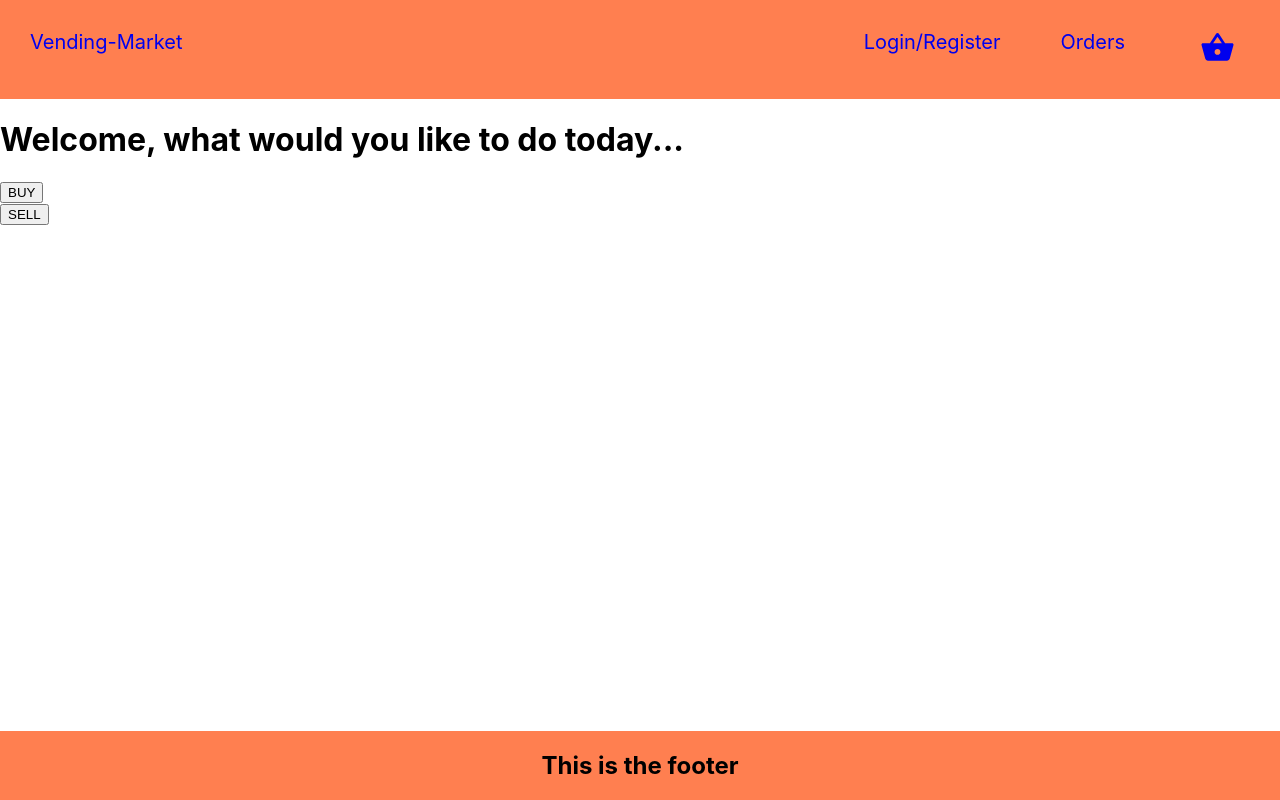
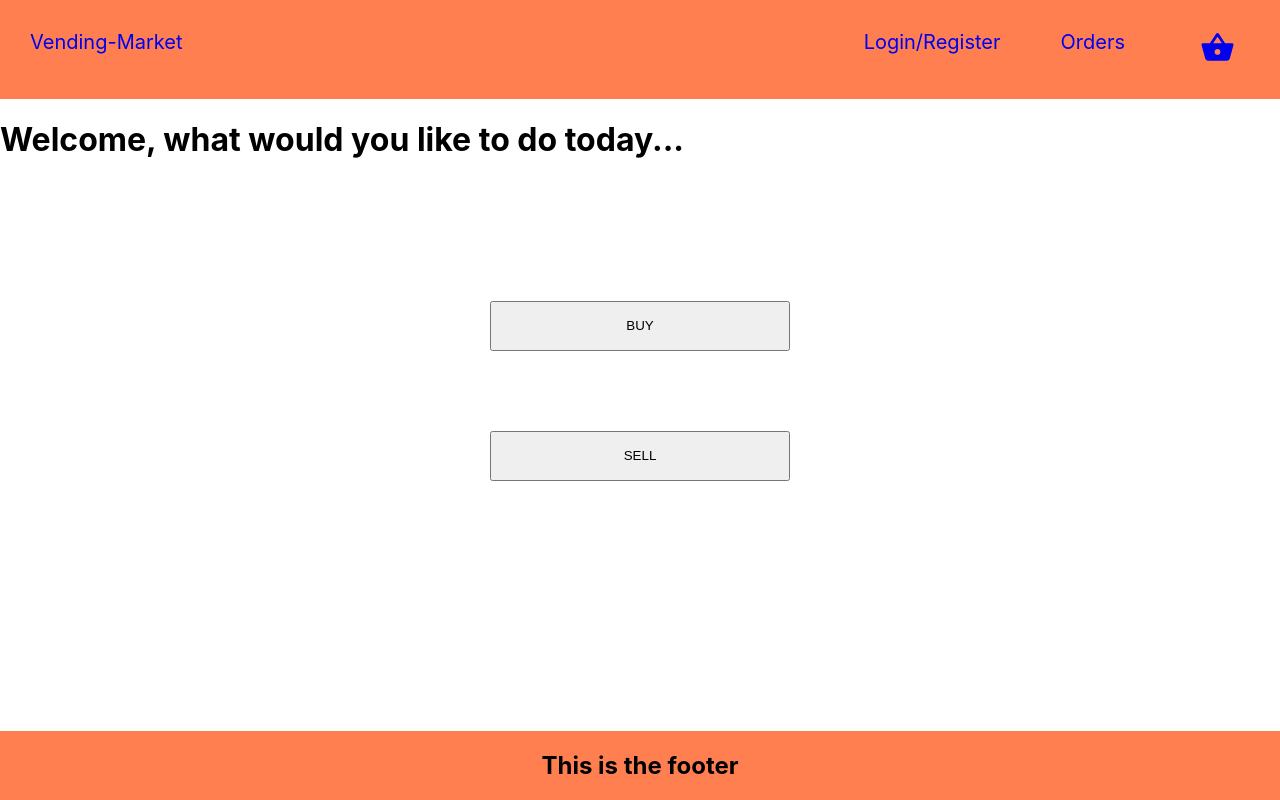
Before and after one commit to Subsono1/Selling-Market, a React (Create React App) app in the folder client/: page /buy-sell in a window 1280 px wide. Built offline with nearby package versions, Linux system fonts and the light colour scheme; what react-animations would draw is missing.

Commit message:
added container file, init css for buysell screen

```diff
--- a/client/src/screens/BuySell.css
+++ b/client/src/screens/BuySell.css
@@ -0,0 +1,20 @@
+.buy-sell_div {
+  display: flex;
+  justify-content: center;
+  flex-direction: column;
+  align-items: center;
+  /* width: 550px; */
+  height: 500px;
+
+}
+
+.button-div {
+  padding: 80px;
+
+}
+
+.action-button {
+  width: 300px;
+  height: 50px;
+
+}
--- a/client/src/screens/BuySell.jsx
+++ b/client/src/screens/BuySell.jsx
@@ -1,5 +1,6 @@
 import React from 'react'
-import {useHistory} from 'react-router-dom'
+import { useHistory } from 'react-router-dom'
+import './BuySell.css'
 
 function BuySell() {
   const history = useHistory()
@@ -15,18 +16,20 @@ function BuySell() {
   return (
     <>
       <h1>Welcome, what would you like to do today...</h1>
-      <div>
-        <button onClick={handleBuy}>BUY</button>
+      <div className='buy-sell_div'>
+      <div className='buttonl-div'>
+        <button onClick={handleBuy} className='action-button'>BUY</button>
 
       </div>
 
 
-      <div>
-      <button onClick={handleSell}>SELL</button>
+      <div className='button-div'>
+      <button onClick={handleSell} className='action-button'>SELL</button>
 
       </div>
 
-    </>
+      </div>
+      </>
   )
 }
 
--- a/client/src/screens/Sell.jsx
+++ b/client/src/screens/Sell.jsx
@@ -3,7 +3,7 @@ import React from 'react'
 function Sell() {
   return (
     <div>
-      <h1>Sell</h1>
+      <h1>List Your Product Here</h1>
     </div>
   )
 }
```
Also changed, not shown: client/src/components/container/Container.jsx (added).
